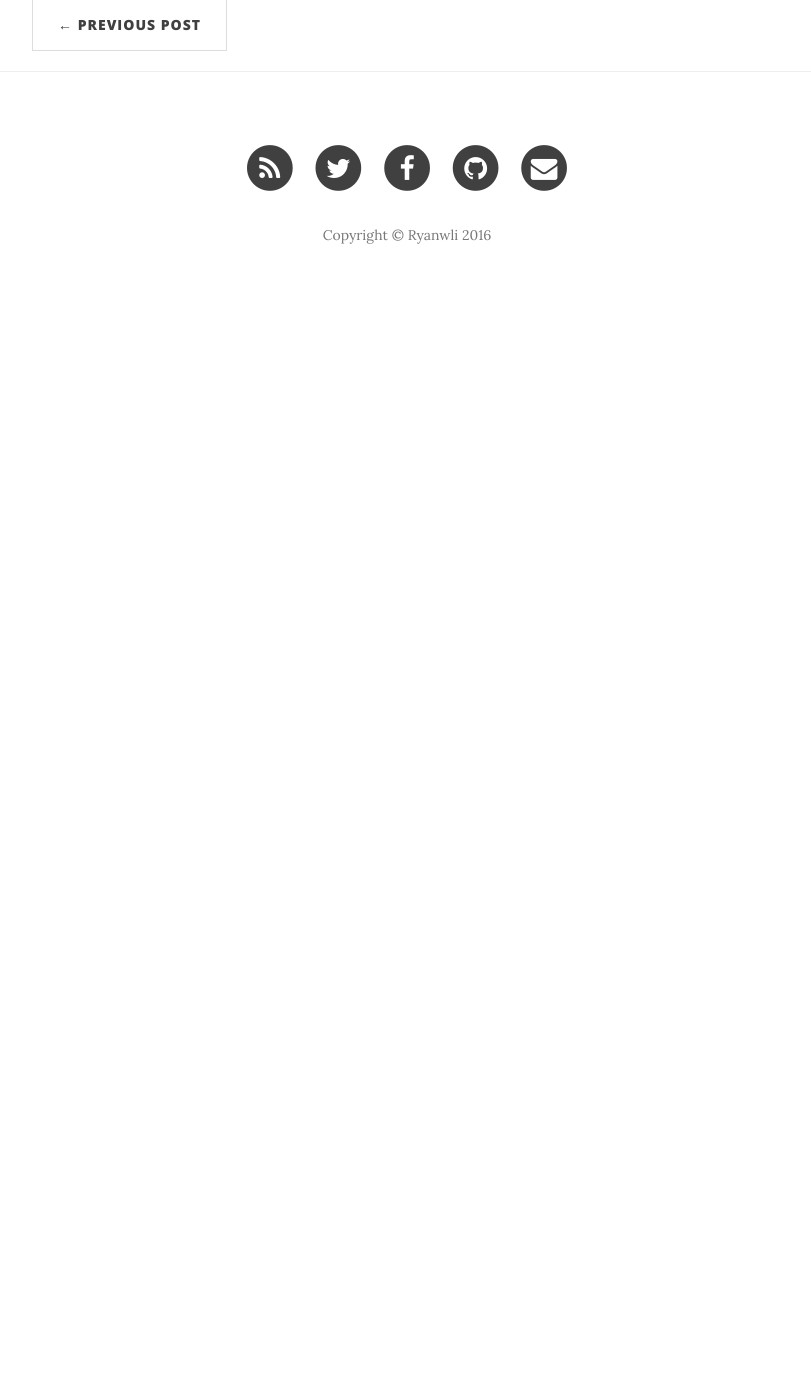
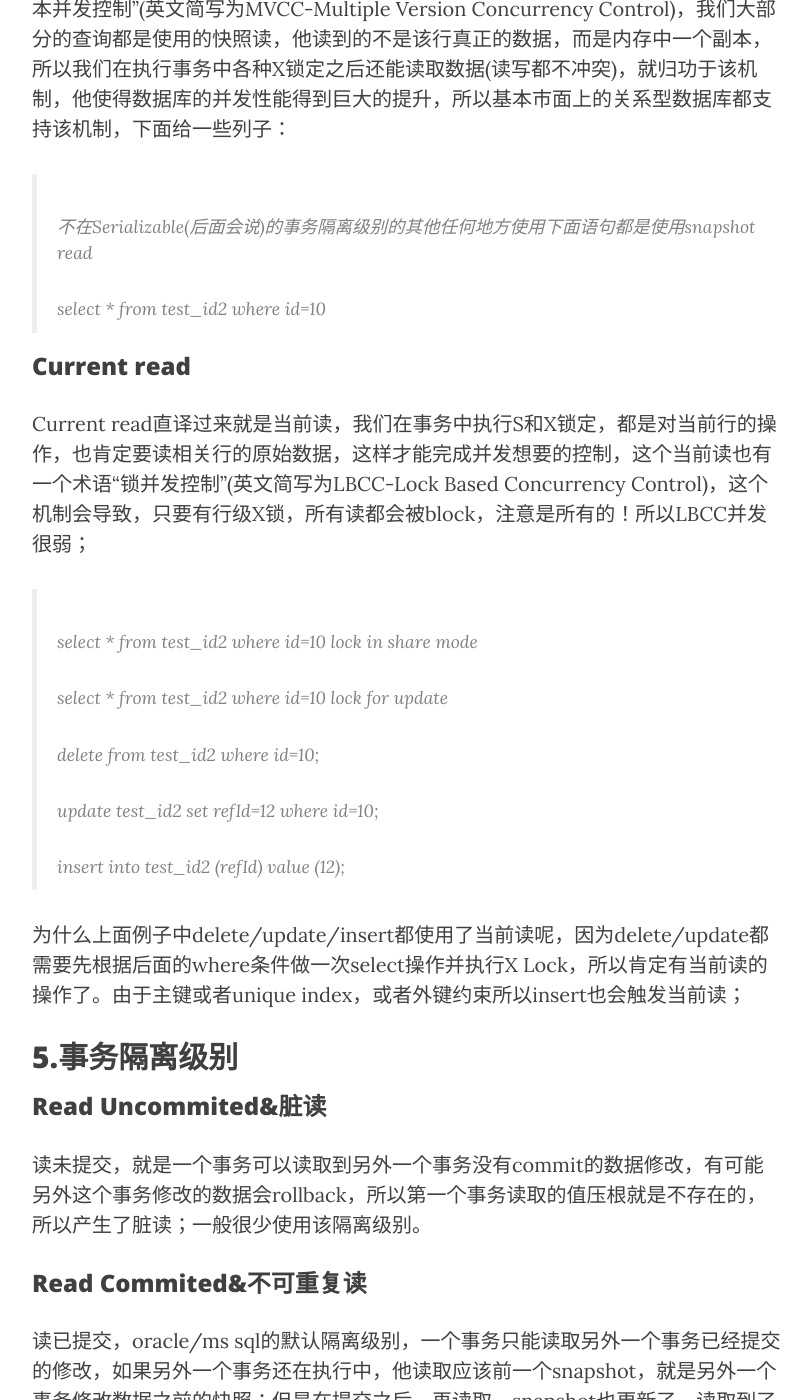
Before and after one commit to ryanwli/ryanwli.github.io, a Jekyll site: the page built from _posts/2016-07-20-mysql-lock-trx.md, in a window 1280 px wide and 1400 px high, scrolled down 3364 px. Shown: the whole window, without its empty margins (233-1044 px from the left). Built offline with Jekyll 4.4.1, drawn with Linux system fonts in a browser that asks for light colours; nearby versions of some CDN libraries; before the commit the page ends 3675 px from its top, so only the background shows below that; some of the changed text lies outside the part shown.

Commit message:
upload mysql lock trx

```diff
--- a/_posts/2016-07-20-mysql-lock-trx.md
+++ b/_posts/2016-07-20-mysql-lock-trx.md
@@ -68,4 +68,52 @@ header-img: "img/post-bg-06.jpg"
 
 ## 4.Snapshot read & Current read
 
+### Snapshot read
+
+Snapshot read直译过来就是快照读，mysql innodb实现了大多数数据库都有的“多版本并发控制”(英文简写为MVCC-Multiple Version Concurrency Control)，我们大部分的查询都是使用的快照读，他读到的不是该行真正的数据，而是内存中一个副本，所以我们在执行事务中各种X锁定之后还能读取数据(读写都不冲突)，就归功于该机制，他使得数据库的并发性能得到巨大的提升，所以基本市面上的关系型数据库都支持该机制，下面给一些列子：
+
+> 不在Serializable(后面会说)的事务隔离级别的其他任何地方使用下面语句都是使用snapshot read
+>
+> select * from test_id2 where id=10
+
+### Current read
+
+Current read直译过来就是当前读，我们在事务中执行S和X锁定，都是对当前行的操作，也肯定要读相关行的原始数据，这样才能完成并发想要的控制，这个当前读也有一个术语“锁并发控制”(英文简写为LBCC-Lock Based Concurrency Control)，这个机制会导致，只要有行级X锁，所有读都会被block，注意是所有的！所以LBCC并发很弱；
+
+> select * from test_id2 where id=10 lock in share mode
+>
+> select * from test_id2 where id=10 lock for update
+>
+> delete from test_id2 where id=10;
+>
+> update test_id2 set  refId=12 where id=10;
+>
+> insert into test_id2 (refId) value (12);
+
+为什么上面例子中delete/update/insert都使用了当前读呢，因为delete/update都需要先根据后面的where条件做一次select操作并执行X Lock，所以肯定有当前读的操作了。由于主键或者unique index，或者外键约束所以insert也会触发当前读；
+
+
+
+## 5.事务隔离级别
+
+### Read Uncommited&脏读
+
+读未提交，就是一个事务可以读取到另外一个事务没有commit的数据修改，有可能另外这个事务修改的数据会rollback，所以第一个事务读取的值压根就是不存在的，所以产生了脏读；一般很少使用该隔离级别。
+
+### Read Commited&不可重复读
+
+读已提交，oracle/ms sql的默认隔离级别，一个事务只能读取另外一个事务已经提交的修改，如果另外一个事务还在执行中，他读取应该前一个snapshot，就是另外一个事务修改数据之前的快照；但是在提交之后，再读取，snapshot也更新了，读取到了修改后的值，所以到这里第一个事务两次读取是不一致的，所以就产生了不可重复读，同样在Read Commited也会产生该不可重复读；
+
+### Repeatable Read&幻读
+
+可重复读取，mysql的默认隔离级别，mysql/oracle/ms sql如果在不是用读行锁的形式，两次读取中的第二次都是使用的在该事务环境下第一次读取的snapshot的快照，这样就做到可重复读取了。但是如果在使用select for update/select lock in share mode这种当前读，而不是快照读了，oracle/ms sql在其他事务有insert的场景下就不能保证可重复读了，而mysql使用了一个间隙锁算法(gap lock，后续会讲到)也保证了在这种模式下也能保证可重复读，其实幻读就是不可重复读的一种特例子，我的理解就是在这种当前读的模式下还有不重复读取的现象就叫幻读；
+
+### Serializable
+
+串行化，这个隔离级别是最高的，并发也是最弱的，其他事务隔离级别中的一般快照读(select * from test_id2)都会被编程带S锁当前读，不会有脏读，也不会有不重复读，也不会有幻读，整个都串行化。
+
+
+
+## 6.锁算法
+
 待续
```
